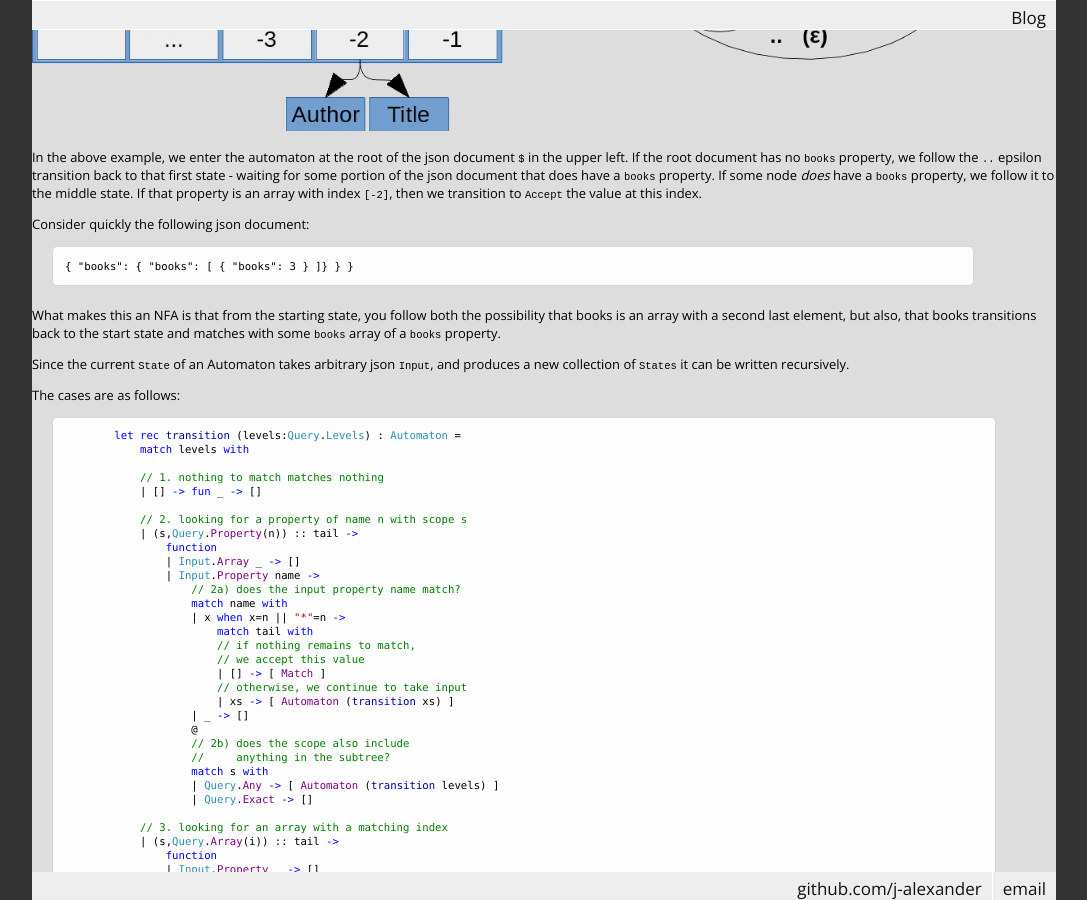
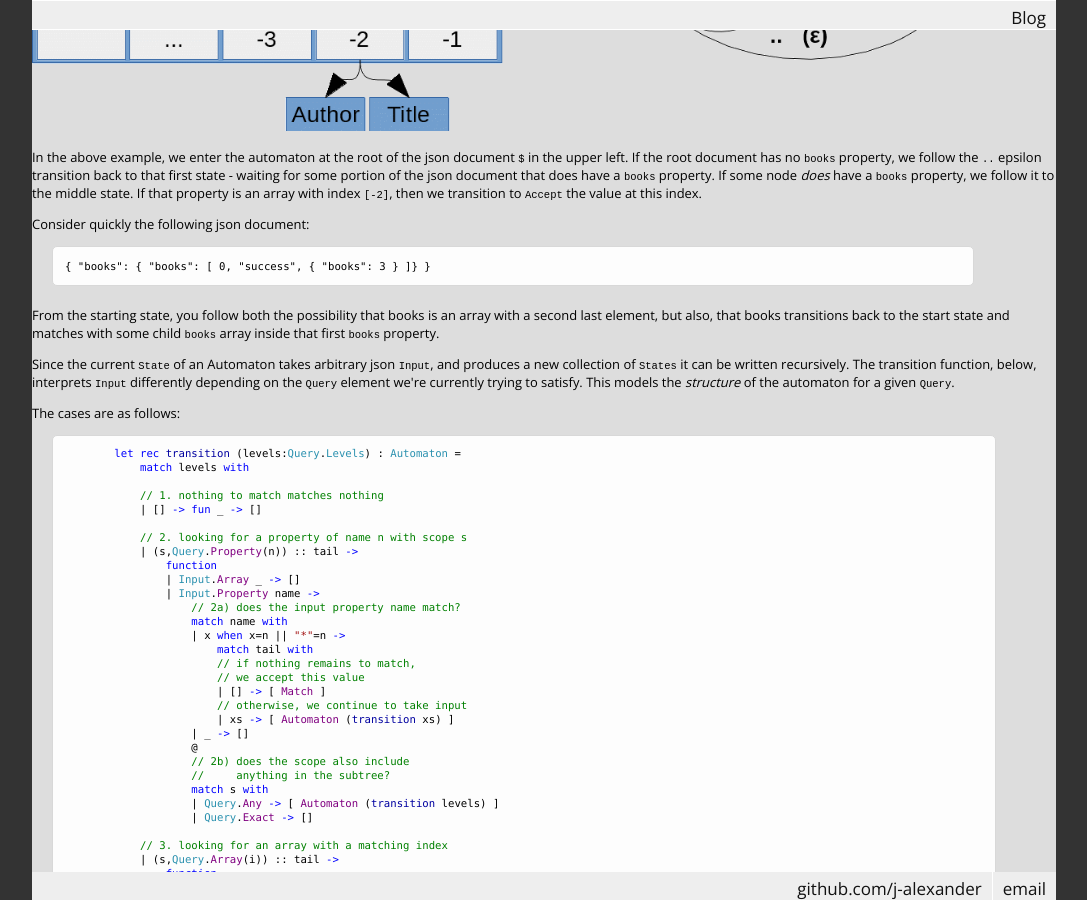
Before and after one commit to j-alexander/j-alexander.github.io, a Jekyll site: the page built from _posts/2016-12-15-jsonpath-queries-using-fsharpdata.html, in a window 1280 px wide and 900 px high, scrolled down 2811 px. Shown: the whole window, without its empty margins (96-1183 px from the left). Built offline with Jekyll 4.4.1, drawn with Linux system fonts in a browser that asks for light colours; some web fonts are replaced; some of the changed text lies outside the part shown.

Commit message:
clean up some of the description

```diff
--- a/_posts/2016-12-15-jsonpath-queries-using-fsharpdata.html
+++ b/_posts/2016-12-15-jsonpath-queries-using-fsharpdata.html
@@ -148,14 +148,16 @@ does have a <code>books</code> property.  If some node <em>does</em> have a <cod
 it to the middle state.  If that property is an array with index <code>[-2]</code>, then we
 transition to <code>Accept</code> the value at this index.</p>
 <p>Consider quickly the following json document:</p>
-<table class="pre"><tr><td class="snippet"><pre class="fssnip"><code lang="json">{ "books": { "books": [ { "books": 3 } ]} } }
+<table class="pre"><tr><td class="snippet"><pre class="fssnip"><code lang="json">{ "books": { "books": [ 0, "success", { "books": 3 } ]} }
 </code></pre></td></tr></table>
-<p>What makes this an NFA is that from the starting state, you follow both the
-possibility that books is an array with a second last element, but also, that
-books transitions back to the start state and matches with some <code>books</code> array
-of a <code>books</code> property.</p>
+<p>From the starting state, you follow both the possibility that books is an array with
+a second last element, but also, that books transitions back to the start state and
+matches with some child <code>books</code> array inside that first <code>books</code> property.</p>
 <p>Since the current <code>State</code> of an Automaton takes arbitrary json <code>Input</code>, and
-produces a new collection of <code>States</code> it can be written recursively.</p>
+produces a new collection of <code>States</code> it can be written recursively.  The transition
+function, below, interprets <code>Input</code> differently depending on the <code>Query</code> element
+we're currently trying to satisfy.  This models the <em>structure</em> of the automaton for
+a given <code>Query</code>.</p>
 <p>The cases are as follows:</p>
 <pre class="fssnip highlighted"><code lang="fsharp">        <span class="k">let</span> <span class="k">rec</span> <span onmouseout="hideTip(event, 'fs46', 83)" onmouseover="showTip(event, 'fs46', 83)" class="f">transition</span> (<span onmouseout="hideTip(event, 'fs47', 84)" onmouseover="showTip(event, 'fs47', 84)" class="i">levels</span><span class="o">:</span><span onmouseout="hideTip(event, 'fs44', 85)" onmouseover="showTip(event, 'fs44', 85)" class="t">Query</span><span class="o">.</span><span onmouseout="hideTip(event, 'fs18', 86)" onmouseover="showTip(event, 'fs18', 86)" class="t">Levels</span>) <span class="o">:</span> <span onmouseout="hideTip(event, 'fs39', 87)" onmouseover="showTip(event, 'fs39', 87)" class="t">Automaton</span> <span class="o">=</span>
             <span class="k">match</span> <span onmouseout="hideTip(event, 'fs47', 88)" onmouseover="showTip(event, 'fs47', 88)" class="i">levels</span> <span class="k">with</span>
```
Also changed, not shown: other parts of _posts/2016-12-15-jsonpath-queries-using-fsharpdata.html (+2 -2 lines), 1 other file.
